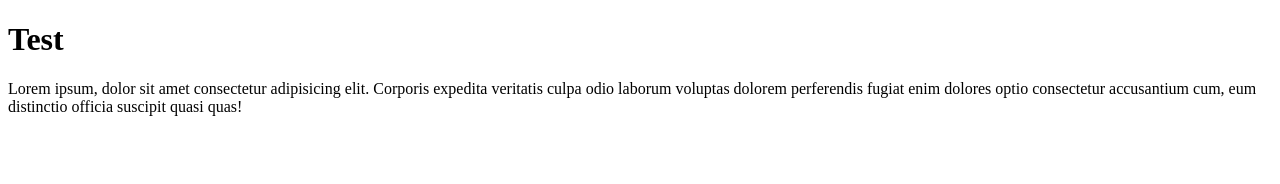
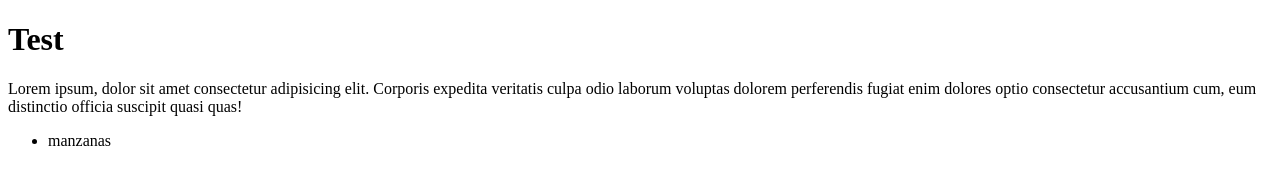
Before and after one commit to jasson8084/ejemplo2, a plain HTML site: page index.html in a window 1280 px wide. Drawn offline with Linux system fonts and the light colour scheme.

Commit message:
Primer comentario

```diff
--- a/index.html
+++ b/index.html
@@ -8,6 +8,6 @@
 <body>
     <h1>Test</h1>
     <p>Lorem ipsum, dolor sit amet consectetur adipisicing elit. Corporis expedita veritatis culpa odio laborum voluptas dolorem perferendis fugiat enim dolores optio consectetur accusantium cum, eum distinctio officia suscipit quasi quas!</p>
-    <ul></ul>
+    <ul><li>manzanas</li></ul>
 </body>
 </html>
```
